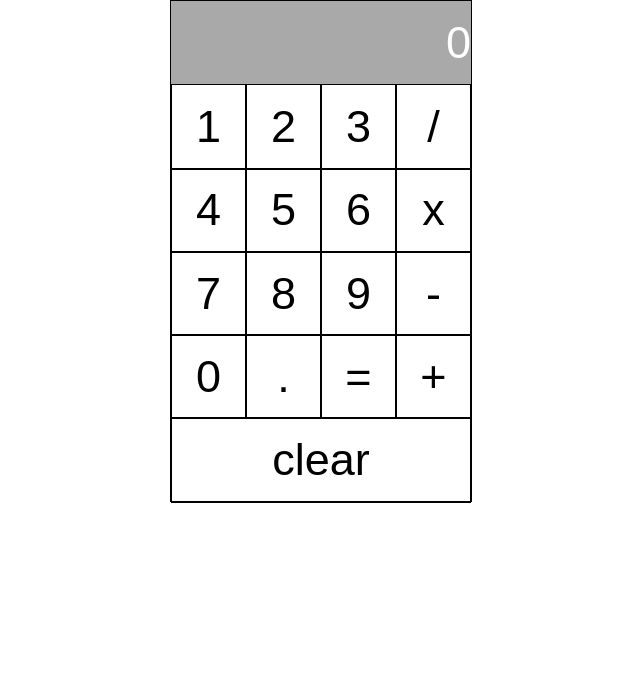
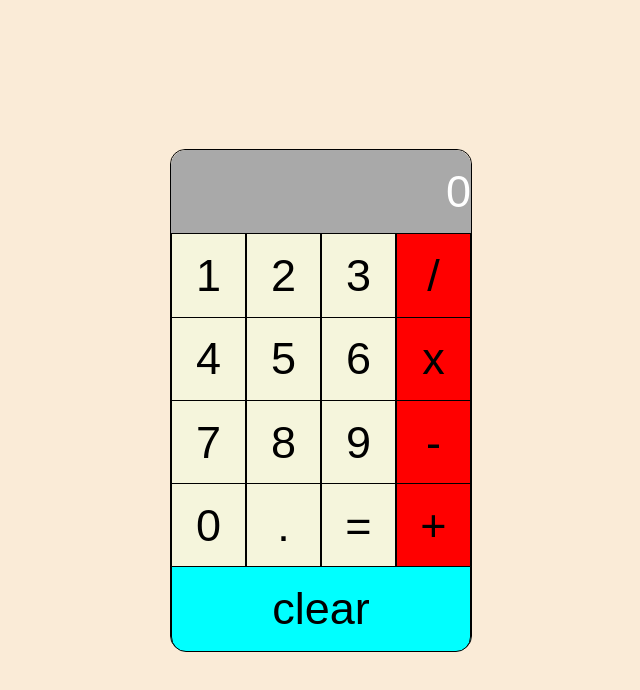
Before and after one commit to codingplumber/calculator, a React app in the folder client/: page / in a window 1280 px wide. Shown: the top 690 px of the page, without its empty margins (319-959 px from the left). Built offline with nearby package versions, Linux system fonts and the light colour scheme.

Commit message:
added coloring

```diff
--- a/client/src/App.css
+++ b/client/src/App.css
@@ -1,4 +1,6 @@
 .App {
+  width: 100%;
+  height: 100vh;
   display: flex;
   justify-content: center;
   align-items: center;
--- a/client/src/components/button/Button.css
+++ b/client/src/components/button/Button.css
@@ -7,6 +7,7 @@
     justify-content: center;
     font-size: 45px;
     cursor: pointer;
+    background-color: beige;
 }
 
 .Clear {
@@ -18,4 +19,18 @@
     justify-content: center;
     font-size: 45px;
     cursor: pointer;
+    background-color: aqua;
+    border-radius: 0 0 15px 15px;
 }
+
+.Maths {
+    width: 25%;
+    height: 100%;
+    border: 1px solid black;
+    display: flex;
+    align-items: center;
+    justify-content: center;
+    font-size: 45px;
+    cursor: pointer;
+    background-color: red;
+}
--- a/client/src/components/button/Button.js
+++ b/client/src/components/button/Button.js
@@ -5,8 +5,22 @@ import classes from './Button.css';
 const button = props => {
     let classStyle;
 
-    if (props.display === 'clear') classStyle = classes.Clear
-    else classStyle = classes.Button
+    // if (props.display === 'clear') classStyle = classes.Clear
+    // else classStyle = classes.Button
+
+    switch(props.display) {
+        case 'clear':
+            classStyle = classes.Clear;
+            break;
+        case '+':
+        case '/':
+        case 'x':
+        case '-':
+            classStyle = classes.Maths;
+            break;
+        default:
+            classStyle = classes.Button
+    }
 
     return (
         <div className={classStyle} onClick={() => props.clicked(props.display)}>{props.display}</div>
--- a/client/src/components/display/Display.css
+++ b/client/src/components/display/Display.css
@@ -7,4 +7,5 @@
     align-items: center;
     font-size: 45px;
     color: white;
+    border-radius: 15px 15px 0 0;
 }
--- a/client/src/containers/calc/Calc.css
+++ b/client/src/containers/calc/Calc.css
@@ -2,6 +2,7 @@
     border: 1px solid black;
     width: 300px;
     height: 500px;
+    border-radius: 15px;
 }
 
 .Button {
--- a/client/src/index.css
+++ b/client/src/index.css
@@ -2,4 +2,5 @@ body {
   margin: 0;
   padding: 0;
   font-family: sans-serif;
+  background-color: antiquewhite;
 }
```
